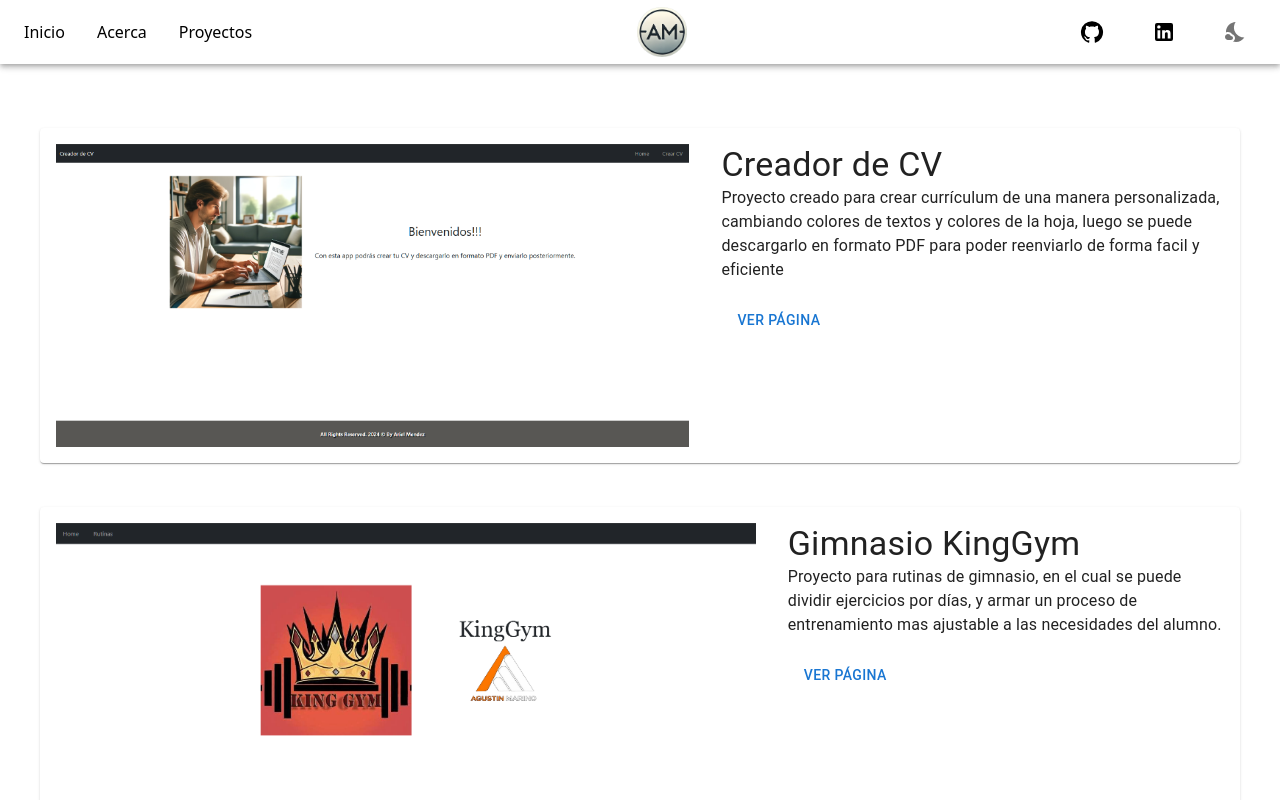
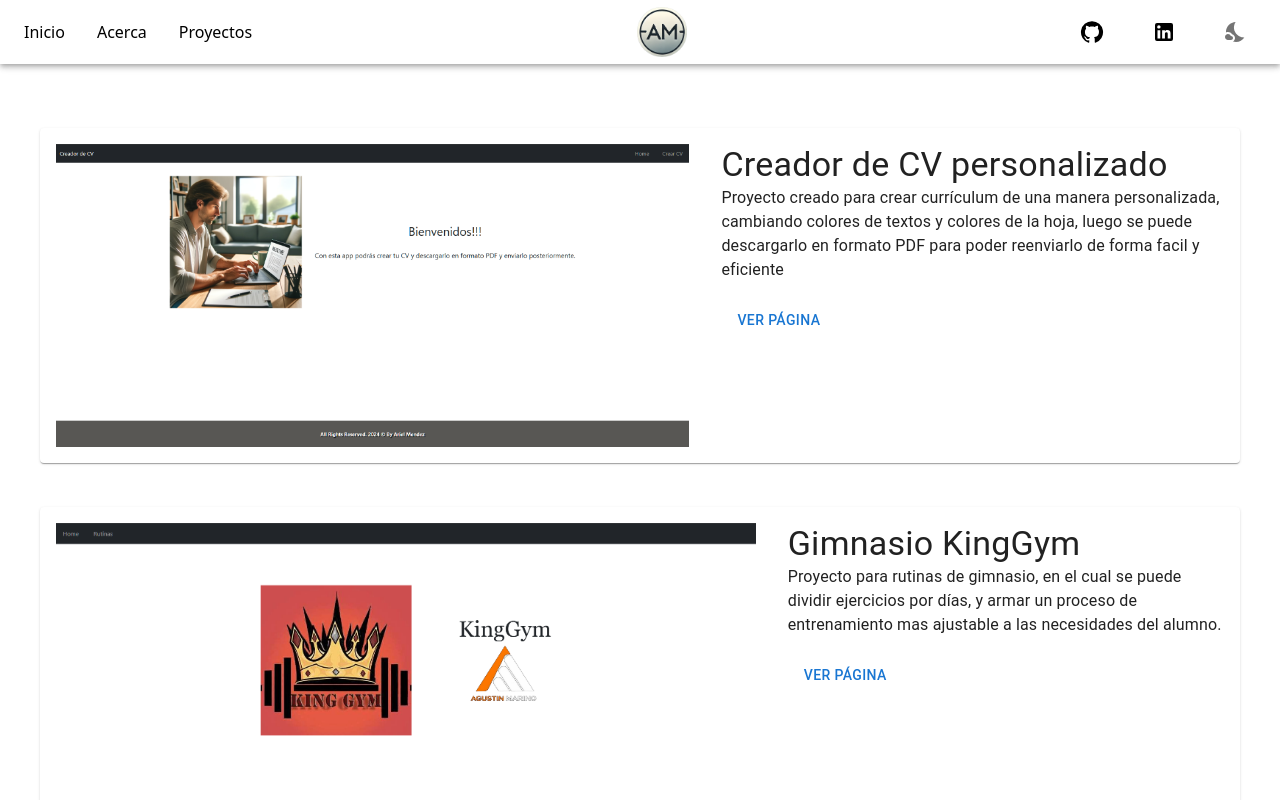
Before and after one commit to arielmendezdev/Portfolio, a Next.js app: page /proyectos in a window 1280 px wide. Shown: the top 800 px of the page. Built offline with nearby package versions, Linux system fonts and the light colour scheme.

Commit message:
refactor

```diff
--- a/src/app/proyectos/page.jsx
+++ b/src/app/proyectos/page.jsx
@@ -12,7 +12,7 @@ export default function Proyectos() {
 
   const proyectos = [
     {
-      name: "Creador de CV",
+      name: "Creador de CV personalizado",
       title: "",
       to: "https://cv-ariel-blue.vercel.app",
       text: "Proyecto creado para crear currículum de una manera personalizada, cambiando colores de textos y colores de la hoja, luego se puede descargarlo en formato PDF para poder reenviarlo de forma facil y eficiente",
```
